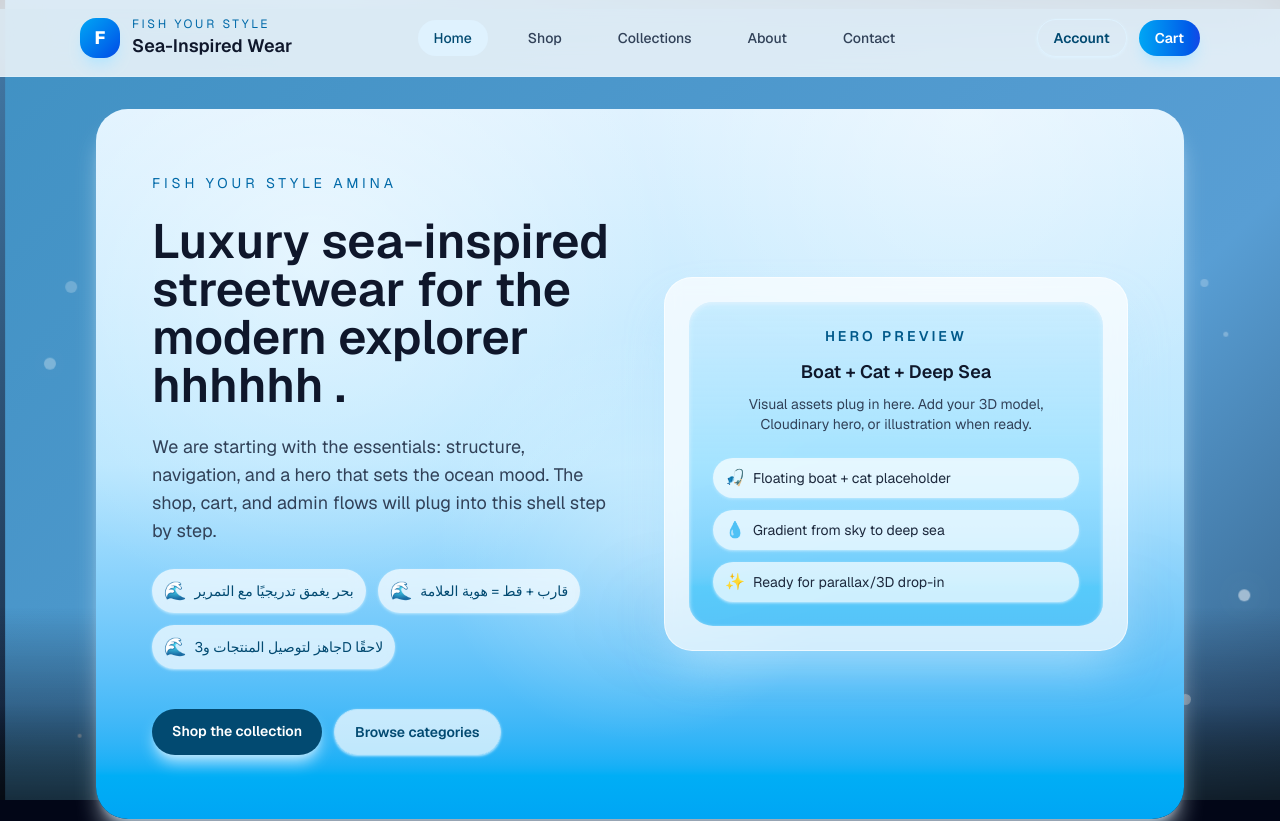
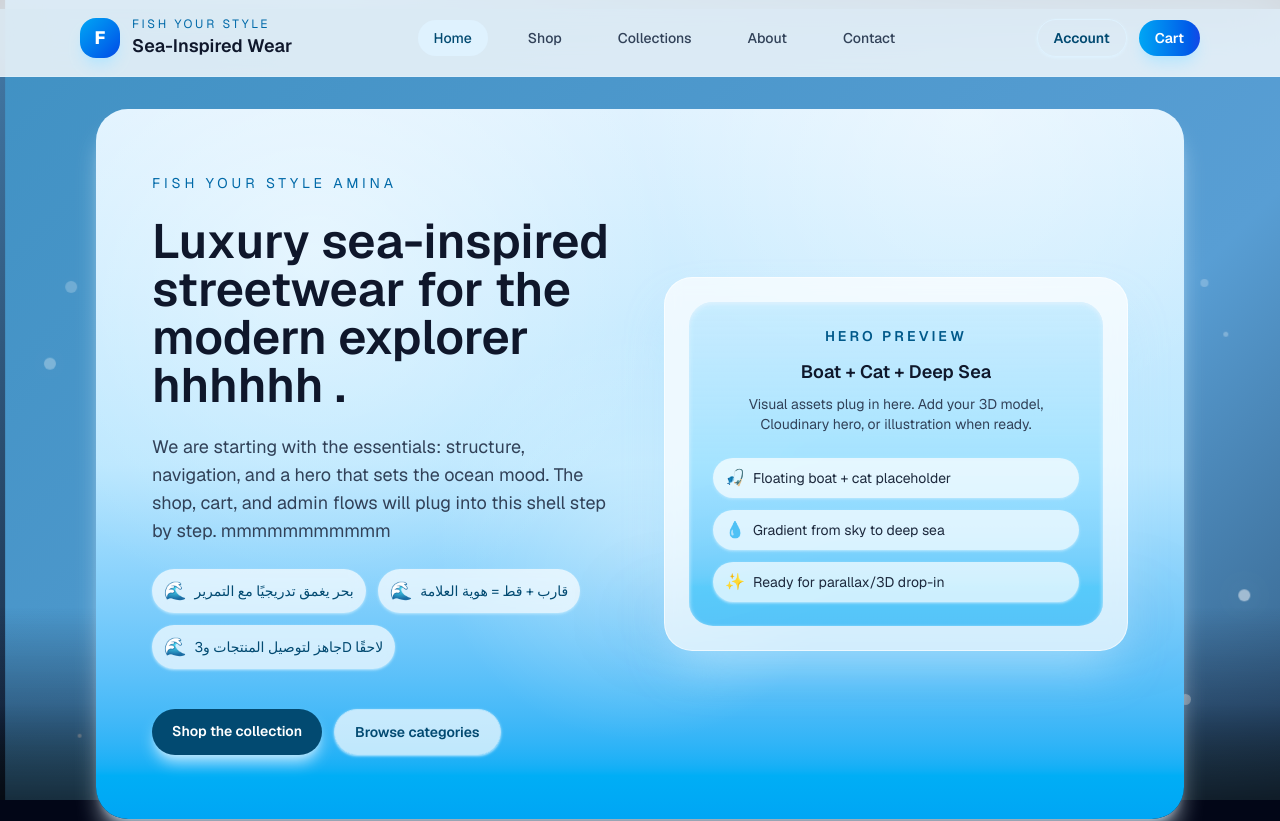
Before and after one commit to amina23aks/fishyourstyle, a Next.js app: page / in a window 1280 px wide. Shown: the top 821 px of the page. Built offline with nearby package versions, Linux system fonts and the light colour scheme.

Commit message:
update hero section

```diff
--- a/src/components/Hero.tsx
+++ b/src/components/Hero.tsx
@@ -21,7 +21,7 @@ export default function Hero() {
           <p className="max-w-xl text-lg text-slate-700">
             We are starting with the essentials: structure, navigation, and a
             hero that sets the ocean mood. The shop, cart, and admin flows will
-            plug into this shell step by step.
+            plug into this shell step by step. mmmmmmmmmmm
           </p>
 
           <div className="flex flex-col gap-3 text-sm text-sky-900 sm:flex-row sm:flex-wrap sm:items-center">
```
